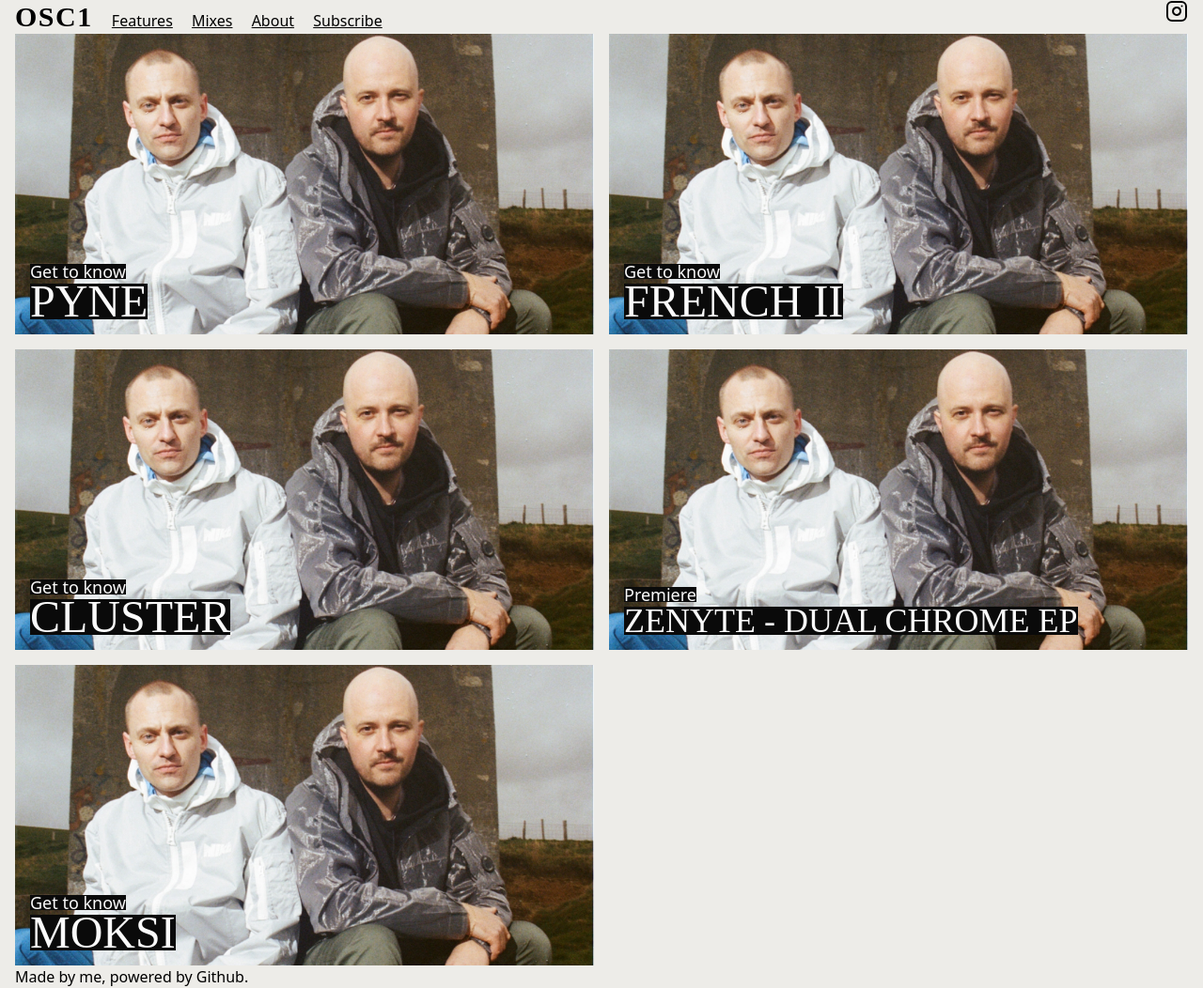
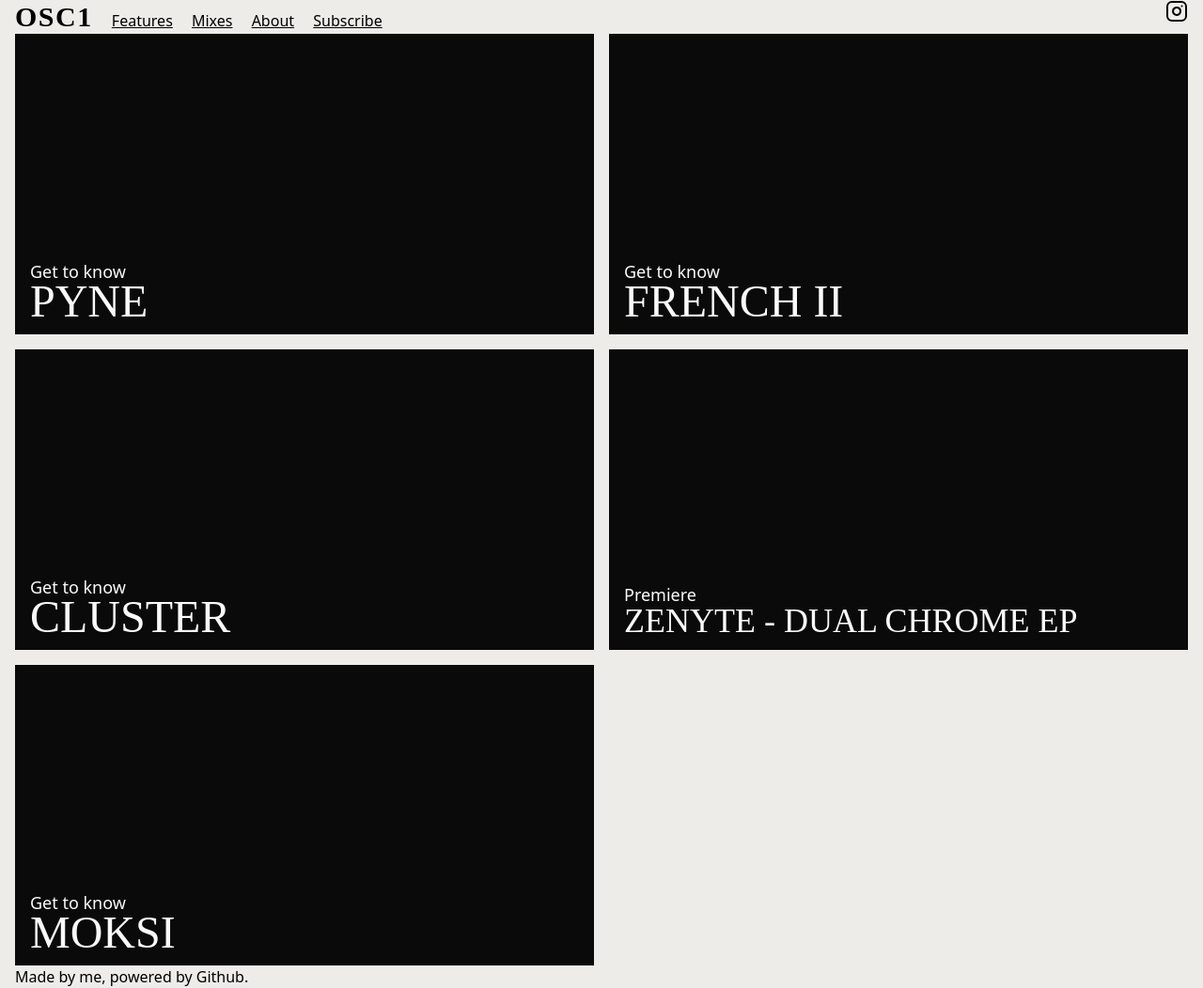
Before and after one commit to osc1blog/osc1blog.github.io, a Jekyll site: the page built from index.markdown, in a window 1280 px wide. Shown: the whole page at 94% size. Built offline with Jekyll 4.4.1, drawn with Linux system fonts in a browser that asks for light colours; nearby versions of some CDN libraries; some web fonts are replaced.

Commit message:
Update home.html

```diff
--- a/_layouts/home.html
+++ b/_layouts/home.html
@@ -4,7 +4,11 @@ layout: default
 <div class="grid grid-cols-2 gap-4 w-full min-h-full">
   {% for post in site.posts %}
     <a href="{{ post.url }}">
-      <div class="bg-cover bg-center w-full h-80 text-neutral-50 bg-neutral-950 bg-[url('/assets/img/overmono.jpg')]">
+      {%- if post.image -%}
+        <div class="bg-cover bg-center w-full h-80 text-neutral-50 bg-neutral-950 bg-[url('{{ post.image }}')]">
+      {%- else -%}
+        <div class="bg-cover bg-center w-full h-80 text-neutral-50 bg-neutral-950">
+      {%- endif -%}
         <div class="w-full h-full flex items-stretch">
           {% assign parts = post.title | split: ": " %}
           <div class="self-end p-4">
```
